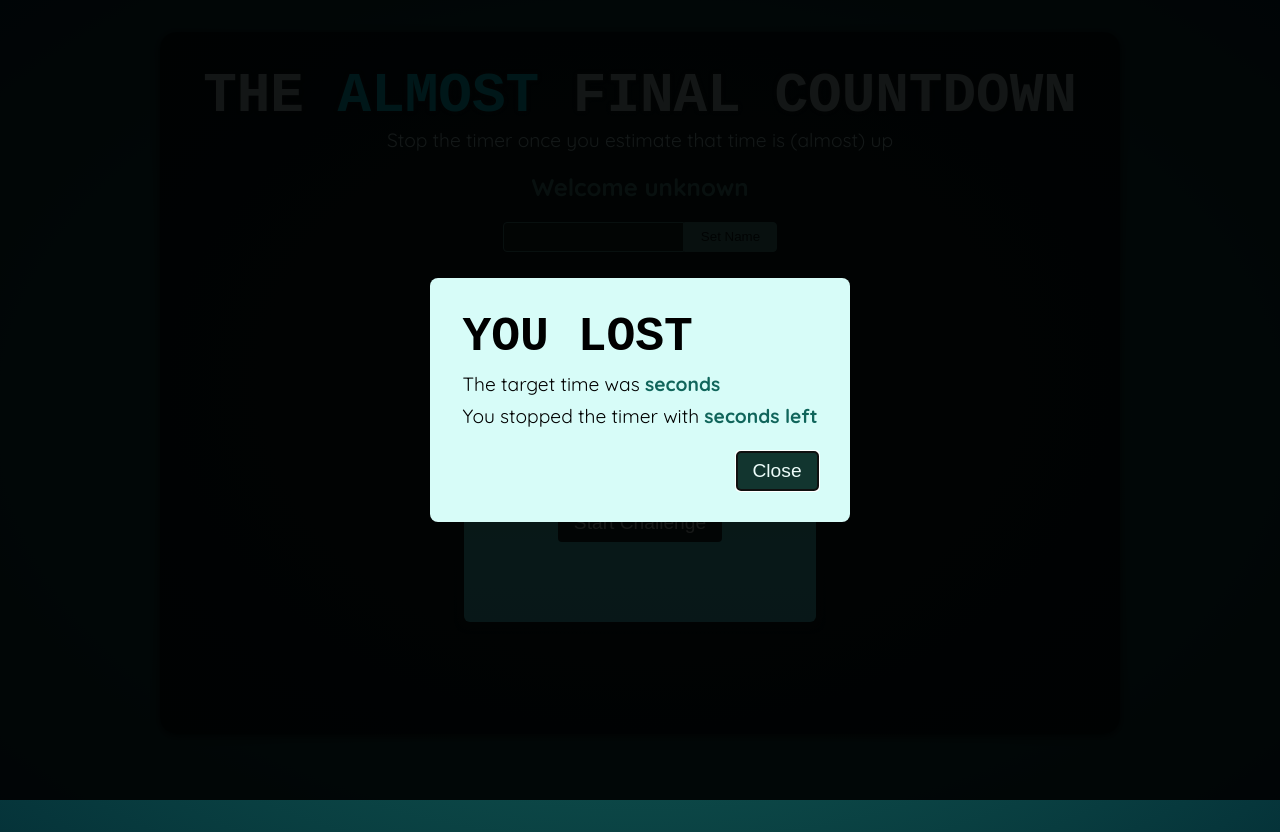
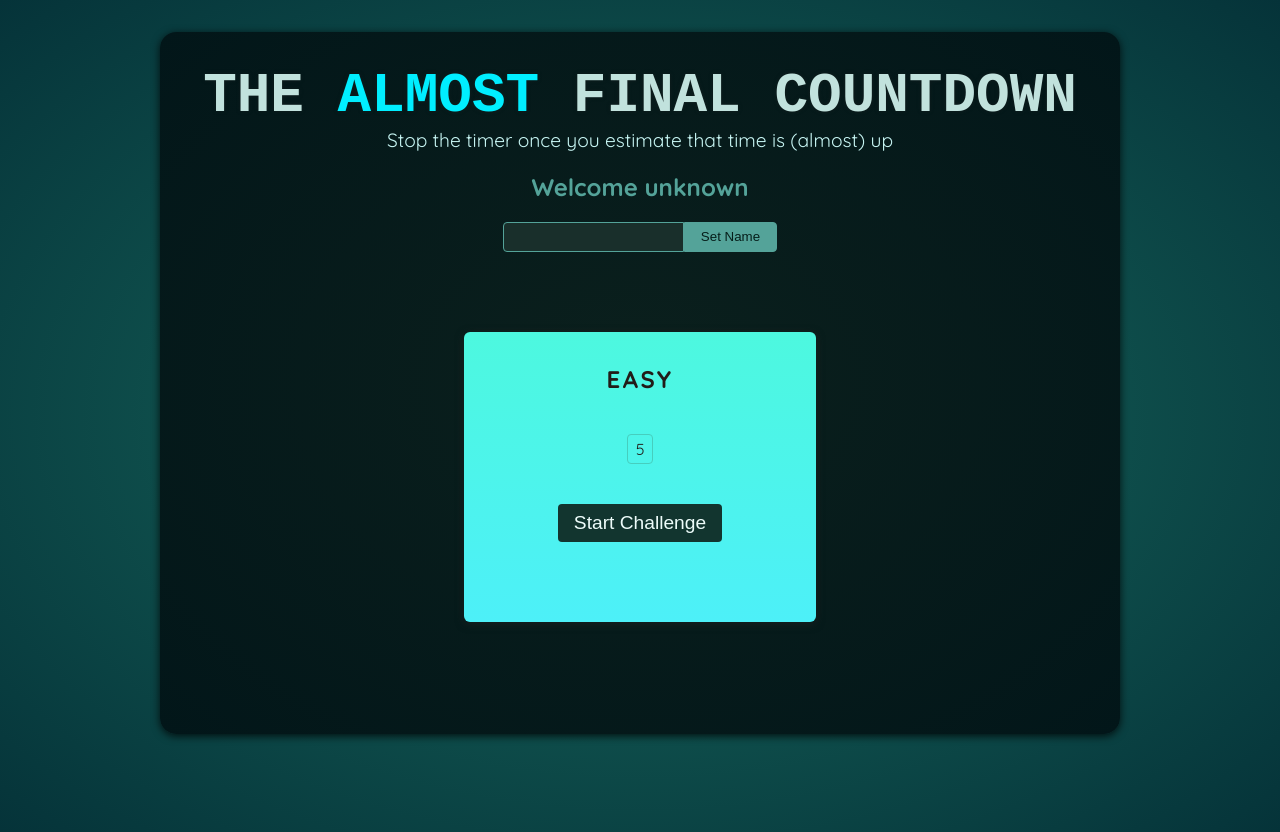
Before and after one commit to TramLeManh/The-Almost-Final-Countdown, a React (Vite) app: page / in a window 1280 px wide. Built offline with nearby package versions, Linux system fonts and the light colour scheme; a web font is replaced by a local one.

Commit message:
refactor: Remove ResultModal component from App

```diff
--- a/src/App.jsx
+++ b/src/App.jsx
@@ -4,7 +4,6 @@ import ResultModal from './components/ResultModal.jsx';
 function App() {
   return (
     <>
-    <ResultModal></ResultModal>
       <Player />
       <div id="challenges">
       <TimerComponents></TimerComponents>
```
